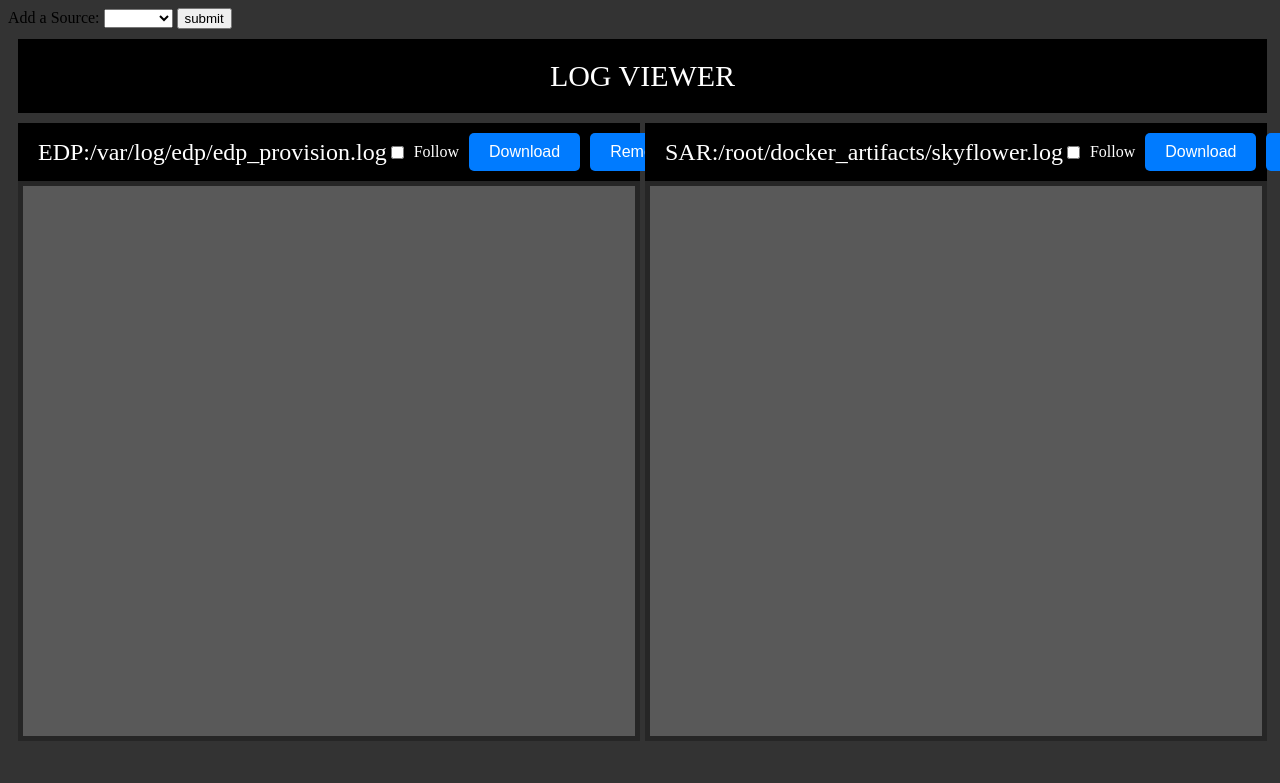
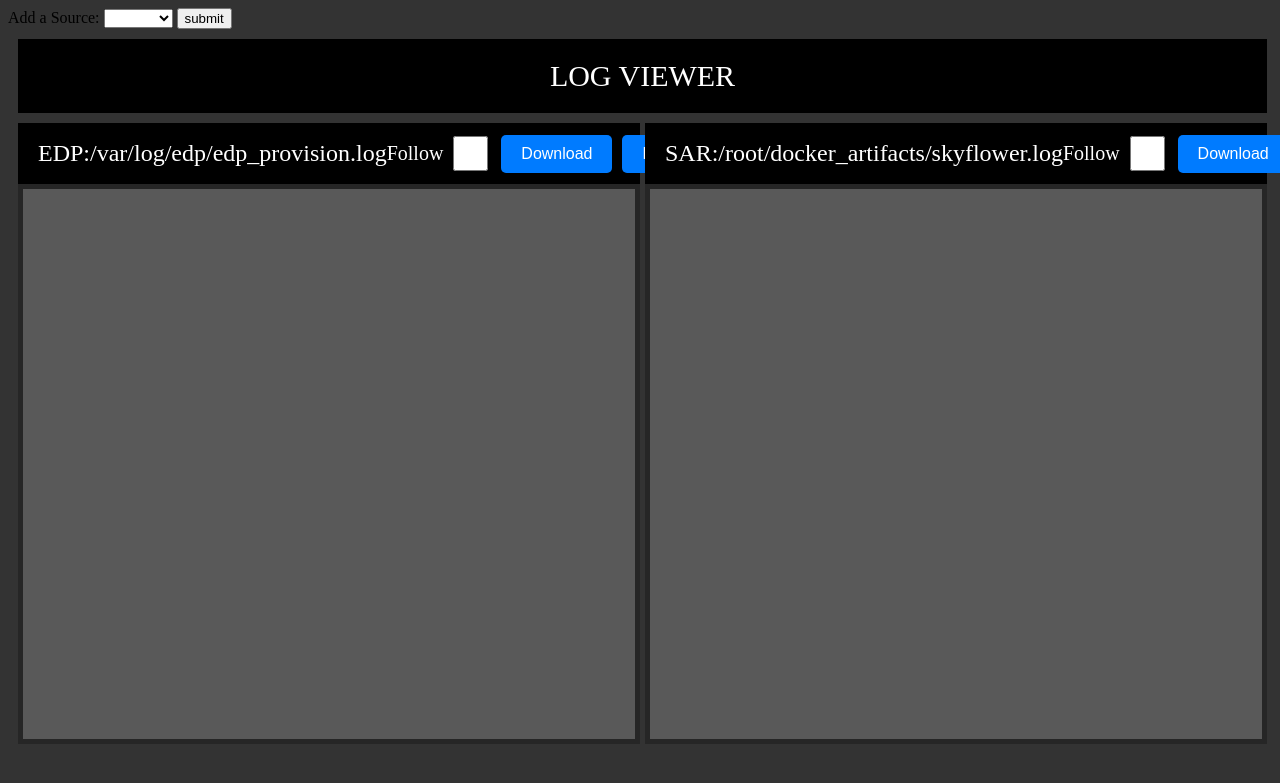
Before and after one commit to l3LUEPHOENIX/vision, a Flask app: page / in a window 1280 px wide; the page is wider, and only the part inside the window is pictured. Shown: the top 783 px of that part. Run offline with Flask 3, Linux system fonts and the light colour scheme.

Commit message:
follow checkbox adjustments

```diff
--- a/log-viewer/templates/index.html
+++ b/log-viewer/templates/index.html
@@ -5,7 +5,7 @@
   <style>
     body {
       background-color: #333333;
-      min-width: 1060px;
+      min-width: 1100px;
     }
     .data-container {
       display: grid;
@@ -70,7 +70,10 @@
 
     /* Styling for the checkbox */
     .grid-item-header-checkbox {
-      margin-right: 10px;
+      margin-left: 10px;
+      float: right; /* delete me later */
+      height: 35px;
+      width: 35px;
     }
     .grid-item-body {
       height: 70vh;
@@ -83,6 +86,7 @@
     }
     .grid-item-header-checkbox-label {
       float: left;
+      font-size: 20px;
     }
   </style>
   <script>
@@ -104,8 +108,8 @@
           <div class="grid-item-header">
             <div class="grid-item-header-title">${newSourceName}:${newSourcePath}</div>
             <div class="grid-item-header-checkbox-container">
+              <label for="checkbox" class="grid-item-header-checkbox-label">Follow</label>
               <input type="checkbox" class="grid-item-header-checkbox">
-              <label for="checkbox" class="grid-item-header-checkbox-label">Follow</label>
             </div>
             <div class="grid-item-header-button-container">
               <button class="grid-item-header-button">Download</button>
@@ -171,8 +175,8 @@
       <div class="grid-item-header">
         <div class="grid-item-header-title">EDP:/var/log/edp/edp_provision.log</div>
         <div class="grid-item-header-checkbox-container">
+          <label for="checkbox" class="grid-item-header-checkbox-label">Follow</label>
           <input type="checkbox" class="grid-item-header-checkbox">
-          <label for="checkbox" class="grid-item-header-checkbox-label">Follow</label>
         </div>
         <div class="grid-item-header-button-container">
           <button class="grid-item-header-button">Download</button>
@@ -185,8 +189,8 @@
       <div class="grid-item-header">
         <div class="grid-item-header-title">SAR:/root/docker_artifacts/skyflower.log</div>
         <div class="grid-item-header-checkbox-container">
+          <label for="checkbox" class="grid-item-header-checkbox-label">Follow</label>
           <input type="checkbox" class="grid-item-header-checkbox">
-          <label for="checkbox" class="grid-item-header-checkbox-label">Follow</label>
         </div>
         <div class="grid-item-header-button-container">
           <button class="grid-item-header-button">Download</button>
```
